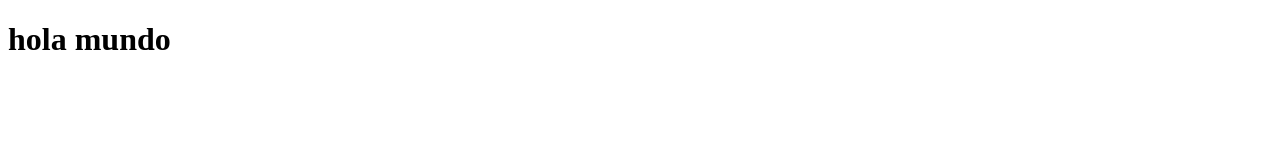
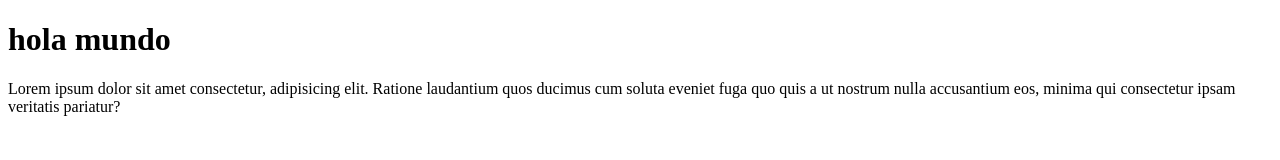
Before and after one commit to Ivanram569/ejemplo-git-prueba, a plain HTML site: page views/index.html in a window 1280 px wide. Drawn offline with Linux system fonts and the light colour scheme.

Commit message:
agregue una p con lorem en index.html

```diff
--- a/views/index.html
+++ b/views/index.html
@@ -8,5 +8,6 @@
 </head>
 <body>
     <h1>hola mundo</h1>
+    <p>Lorem ipsum dolor sit amet consectetur, adipisicing elit. Ratione laudantium quos ducimus cum soluta eveniet fuga quo quis a ut nostrum nulla accusantium eos, minima qui consectetur ipsam veritatis pariatur?</p>
 </body>
 </html>
```
